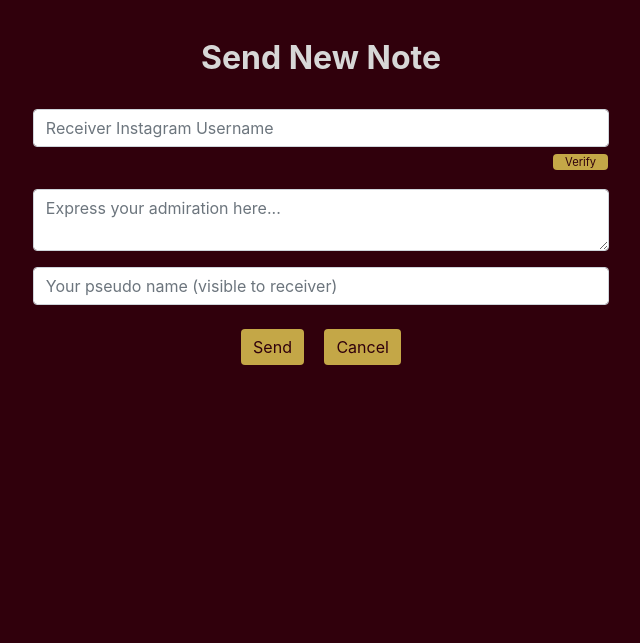
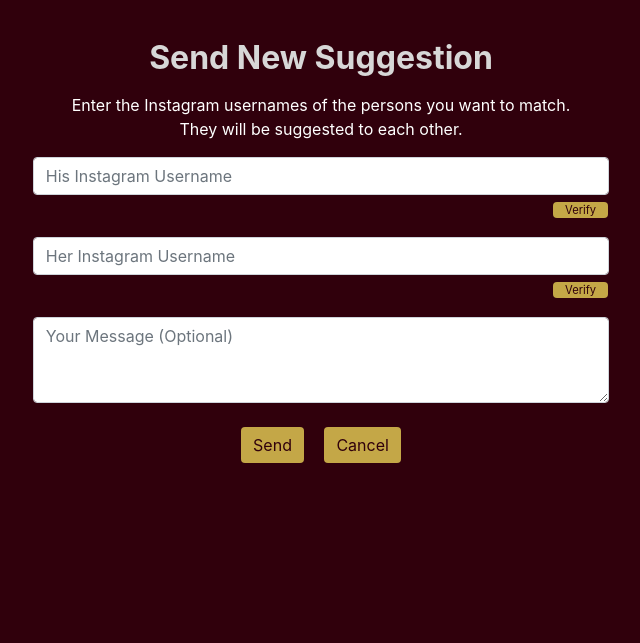
Before and after one commit to felixsundar/hidento_project, a Django app: template secretcrushapp/templates/secretcrushapp/send_message.html in a window 1280 px wide. Shown: the part 65-708 px from the top of the page, without its empty margins (319-959 px from the left). Run offline with Django 3.2, Linux system fonts and the light colour scheme; the template is opened without the code that fills it: values that come from a table or form of the project are taken from there, others are empty; some libraries are stand-ins or nearby versions.

Commit message:
send suggestion ui done

```diff
--- a/secretcrushapp/templates/secretcrushapp/send_message.html
+++ b/secretcrushapp/templates/secretcrushapp/send_message.html
@@ -3,22 +3,24 @@
 {% block content %}
 <center>
     <div style="width:70%;margin-top:2.3rem;margin-bottom:1.8rem">
-        <h2><b>Send New Note</b></h2><br>
+        <h2><b>Send New Suggestion</b></h2>
         {% if error is not None%}
+        <br>
         {% if error == 1 %}
-        <p>Instagram account not linked. Link your Instagram account to send notes.<br>
+        <p>Instagram account not linked. Link your Instagram account to send match suggestions.<br>
             Don't worry, your identity won't be revealed.
         </p>
         <a href="{% url 'linkInstagram' %}"> Link Instagram </a>
         {% elif error == 2 %}
-        <p>You have already sent 10 notes. Delete one of them to send a new one.</p>
-        <a href="{% url 'sentMessages' %}"> Sent Notes </a>
+        <p>You have already sent 10 match suggestions. Delete one of them to send a new one.</p>
+        <a href="{% url 'sentMessages' %}"> Sent Suggestions </a>
         {% endif %}
         {% else %}
+        <p class="mt-3">Enter the Instagram usernames of the persons you want to match. <br>They will be suggested to each other.</p>
         <form method="post" id="hidentoform">
             {% csrf_token %}
             <!--            {{ form.as_table }}-->
-            <input type="text" class="form-control" placeholder="Receiver Instagram Username" name="receiver_instagram_username"
+            <input type="text" class="form-control" placeholder="His Instagram Username" name="receiver_instagram_username"
                    maxlength="30" required id="instagramUsername1"
                    value="{% if form.receiver_instagram_username.value %}{{form.receiver_instagram_username.value}}{% endif %}">
             <table style="width:100%"><tr><td>
@@ -33,8 +35,23 @@
                 </td>
             </tr></table>
 
-            <textarea class="form-control mt-3" placeholder="Express your admiration here..."
-                      name="message" maxlength="1000" required
+            <input type="text" class="form-control mt-3" placeholder="Her Instagram Username" name="receiver_instagram_username"
+                   maxlength="30" required id="instagramUsername2"
+                   value="{% if form.receiver_instagram_username.value %}{{form.receiver_instagram_username.value}}{% endif %}">
+            <table style="width:100%"><tr><td>
+            {% if form.receiver_instagram_username.errors %}
+            {% for error in form.receiver_instagram_username.errors %}
+            <div class="hidento-form-error">{{ error|escape }}</div>
+            {% endfor %}
+                {% endif %}</td>
+                <td>
+                    <div style="text-align:right"><button type="button" class="btn btn-primary pt-0 pb-0 verifyInstagram" id="2"
+                                                          style="font-size:0.7rem">Verify</button></div>
+                </td>
+            </tr></table>
+
+            <textarea class="form-control mt-3" placeholder="Your Message (Optional)"
+                      name="message" maxlength="1000" required rows="3"
                       id="id_message">{%if form.message.value%}{{form.message.value}}{%endif%}</textarea>
             {% if form.message.errors %}
             {% for error in form.message.errors %}
@@ -42,15 +59,15 @@
             {% endfor %}
                 {% endif %}
 
-            <input type="text" class="form-control mt-3"
-                   placeholder="Your pseudo name (visible to receiver)" name="sender_nickname"
-                   maxlength="40" id="id_sender_nickname" required
-                   value="{% if form.sender_nickname.value %}{{form.sender_nickname.value}}{% endif %}">
-            {% if form.sender_nickname.errors %}
-            {% for error in form.sender_nickname.errors %}
-            <div class="hidento-form-error">{{ error|escape }}</div>
-            {% endfor %}
-                {% endif %}
+<!--            <input type="text" class="form-control mt-3"-->
+<!--                   placeholder="Your pseudo name (visible to receiver)" name="sender_nickname"-->
+<!--                   maxlength="40" id="id_sender_nickname" required-->
+<!--                   value="{% if form.sender_nickname.value %}{{form.sender_nickname.value}}{% endif %}">-->
+<!--            {% if form.sender_nickname.errors %}-->
+<!--            {% for error in form.sender_nickname.errors %}-->
+<!--            <div class="hidento-form-error">{{ error|escape }}</div>-->
+<!--            {% endfor %}-->
+<!--                {% endif %}-->
 
             <br>
             <input class="btn btn-primary mr-3" type="submit" value="Send">
```
Also changed, not shown: secretcrushapp/templates/secretcrushapp/send_message_m.html (+32 -15 lines), secretcrushapp/templates/secretcrushapp/sent_messages.html (+4 -4 lines), secretcrushapp/templates/secretcrushapp/sent_messages_m.html (+4 -4 lines).
